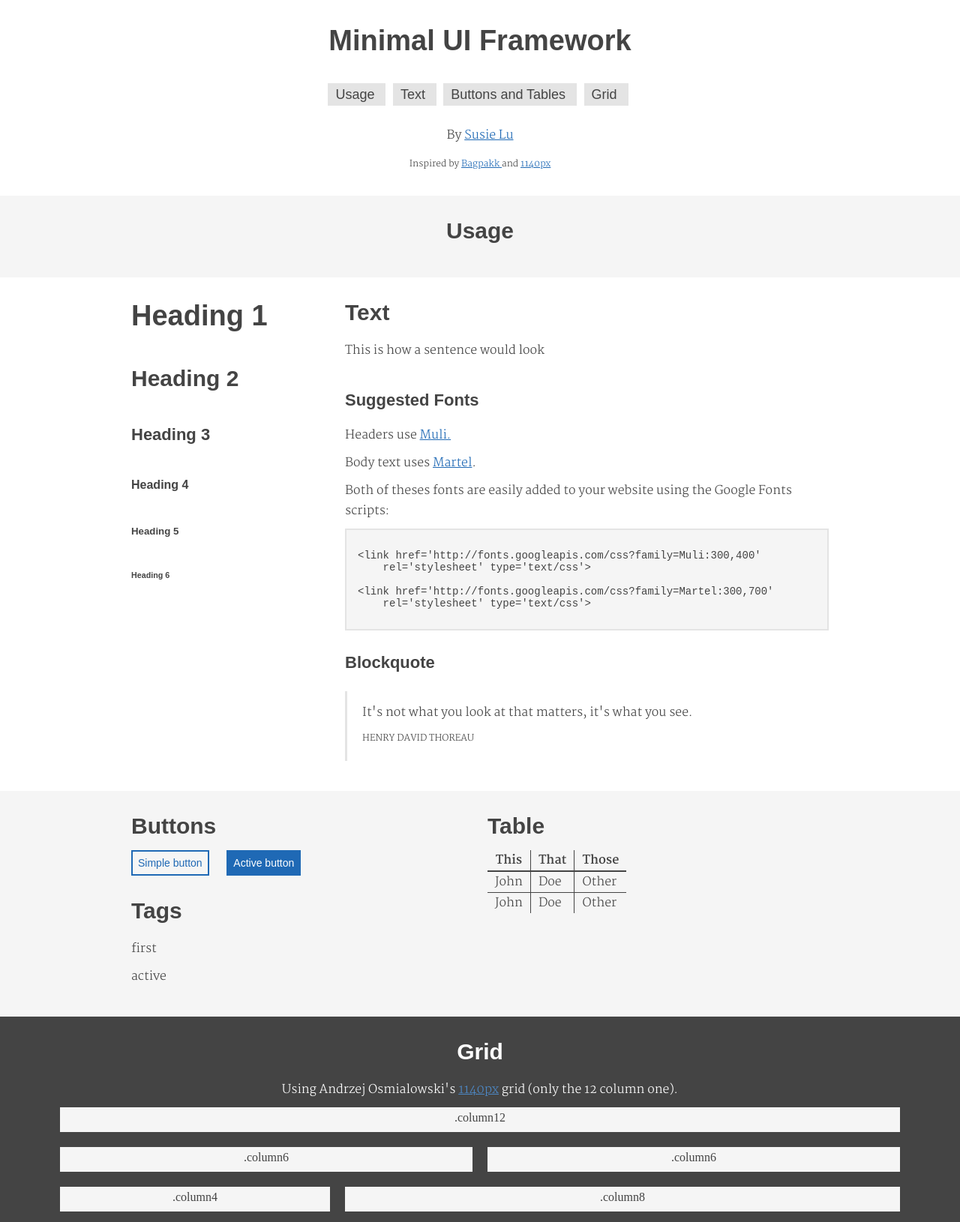
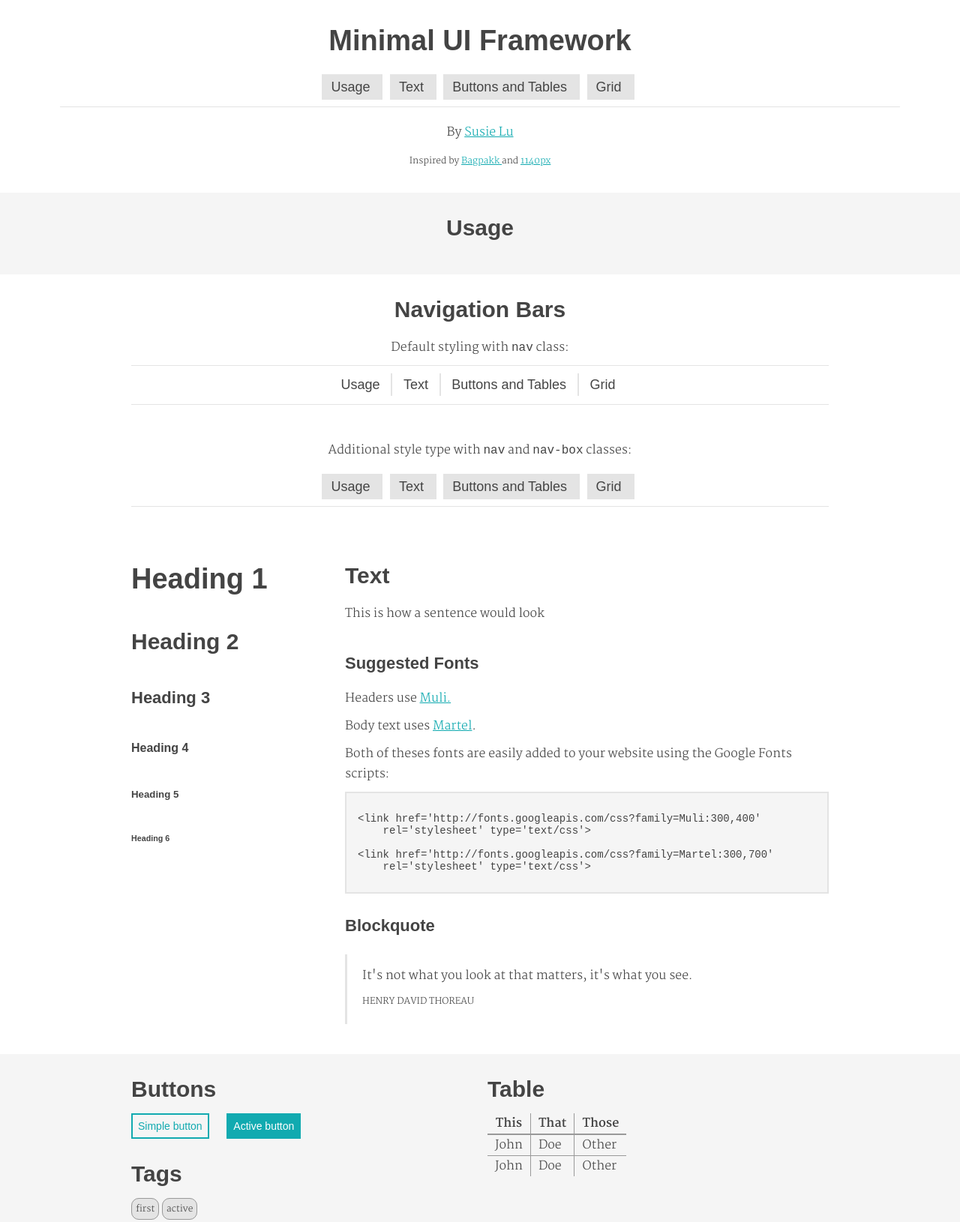
Before and after one commit to susielu/minimal-ui, a website: page example.html in a window 1280 px wide. Shown: the part 27-1657 px from the top of the page at 75% size. Drawn offline with Linux system fonts and the light colour scheme; a web font is replaced by a local one.

Commit message:
adding tag styling

```diff
--- a/example.html
+++ b/example.html
@@ -36,6 +36,32 @@
     <div class="container12">
       <div class="column10 prefix1">
         <h2 class="txt-center">Usage</h2>
+      </div>
+  </section>
+
+  <section id="nav">
+    <div class="container12">
+      <div class="column10 prefix1 txt-center">
+        <h2>Navigation Bars</h2>
+
+        <p>Default styling with <code>nav</code> class:</p>
+        <div class=" nav">
+            <a href="#usage">Usage</a>
+            <a href="#text">Text</a>
+            <a href="#btnsAndTables">Buttons and Tables</a>
+            <a href="#grid">Grid</a>
+        </div>
+        <br/>
+        <p>
+          Additional style type with <code>nav</code> and
+          <code>nav-box</code> classes:
+        </p>
+        <div class=" nav nav-box">
+            <a href="#usage">Usage</a>
+            <a href="#text">Text</a>
+            <a href="#btnsAndTables">Buttons and Tables</a>
+            <a href="#grid">Grid</a>
+        </div>
       </div>
   </section>
 
@@ -89,8 +115,8 @@
         <button class="btn">Simple button</button>
         <button class="btn btn-active">Active button</button>
         <h2>Tags</h2>
-        <p class="tag">first</p>
-        <p class="tag">active</p>
+        <span class="tag">first</span>
+        <span class="tag">active</span>
       </div>
       <div class="column5">
         <h2>Table</h2>
--- a/sass/_settings.scss
+++ b/sass/_settings.scss
@@ -11,6 +11,7 @@ $body-font: "Martel";
 /* Colors */
 $grey-light: #f5f5f5;
 $grey: #E4E4E4;
+$grey-med-dark: #999;
 $grey-dark: #444;
 
 $white: #fff;
@@ -18,8 +19,8 @@ $white: #fff;
 $denim: #30465C;
 $denim-light: #4E7091;
 
-$blue: #1F69B5;
-$blue-light: #4D88C5;
+$blue: #1D5BCD;
+$blue-light: #5A87DA;
 
 $teal: #11AAB0;
 $teal-light: #64C4C8;
@@ -35,5 +36,5 @@ $red-light: #ED8977;
 
 
 /* Set your primary color */
-$primary: $blue;
-$primary-light: $blue-light;
+$primary: $teal;
+$primary-light: $teal-light;
--- a/sass/_ui.scss
+++ b/sass/_ui.scss
@@ -64,8 +64,11 @@ blockquote {
 /* Navigation Bar */
 .nav {
  // background: $grey;
-  margin-top: 20px;
-  margin-bottom: 20px;
+  border-bottom: 1px solid $grey;
+  border-top: 1px solid $grey;
+  padding-top: 15px;
+  padding-bottom: 15px;
+  margin-bottom: 15px;
 
   a {
     text-decoration: none;
@@ -80,27 +83,22 @@ blockquote {
   }
 
   a:not(:last-child){
-    border-right: 1px solid $grey-dark;
+    border-right: 2px solid $grey;
   }
 }
 
 .nav.nav-box {
-  //background: $grey;
-  padding-top: 5px;
-  padding-bottom: 5px;
-
+  border-top: none;
 
   a {
-    border-right: none;
+    border: 2px solid $grey;
     margin-right: 5px;
     background: $grey;
   }
-  a:first-child{
-    border-left: none;
-  }
 
   a:hover {
-
+    border: 2px solid $primary;
+    //background: $white;
   }
 }
 
@@ -119,11 +117,11 @@ table {
   border-spacing: 0px;
 
   thead th{
-    border-bottom: 2px solid $grey-dark;
+    border-bottom: 2px solid $grey-med-dark;
   }
 
   thead th:not(:last-child), tbody td:not(:last-child){
-    border-right: 1px solid $grey-dark;
+    border-right: 1px solid $grey-med-dark;
   }
 
   th, td {
@@ -132,7 +130,7 @@ table {
   }
 
   tbody tr:not(:last-child) td {
-    border-bottom: 1px solid $grey-dark;
+    border-bottom: 1px solid $grey-med-dark;
   }
 
   &.light {
@@ -152,6 +150,15 @@ table {
   }
 }
 
+/* Tags */
+.tag {
+  background: $grey;
+  font-size: 12px;
+  padding: 3px 5px 3px 5px;
+  border: 1px solid $grey-med-dark;
+  border-radius: 10px;
+}
+
 /* Backgrounds */
 .bg-dark {
   background: $grey-dark;
@@ -164,6 +171,7 @@ table {
 
 .bg-grey-light {background: $grey-light;}
 .bg-grey {background: $grey;}
+.bg-grey-med-dark {background: $grey-med-dark;}
 .bg-grey-dark {background: $grey-dark;}
 
 .bg-denim {background: $denim;}
@@ -188,6 +196,7 @@ table {
 /* Colors */
 .cl-grey-light {color: $grey-light;}
 .cl-grey {color: $grey;}
+.cl-grey-med-dark {color: $grey-med-dark;}
 .cl-grey-dark {color: $grey-dark;}
 
 .cl-denim {color: $denim;}
@@ -234,7 +243,7 @@ select, .btn.btn-active {
 }
 
  .btn.btn-active:hover{
-  border: 3px solid $primary-light;
+  border: 2px solid $primary-light;
 }
 
 
```
Also changed, not shown: README.md, minimal-ui.css, minimal-ui.min.css.
